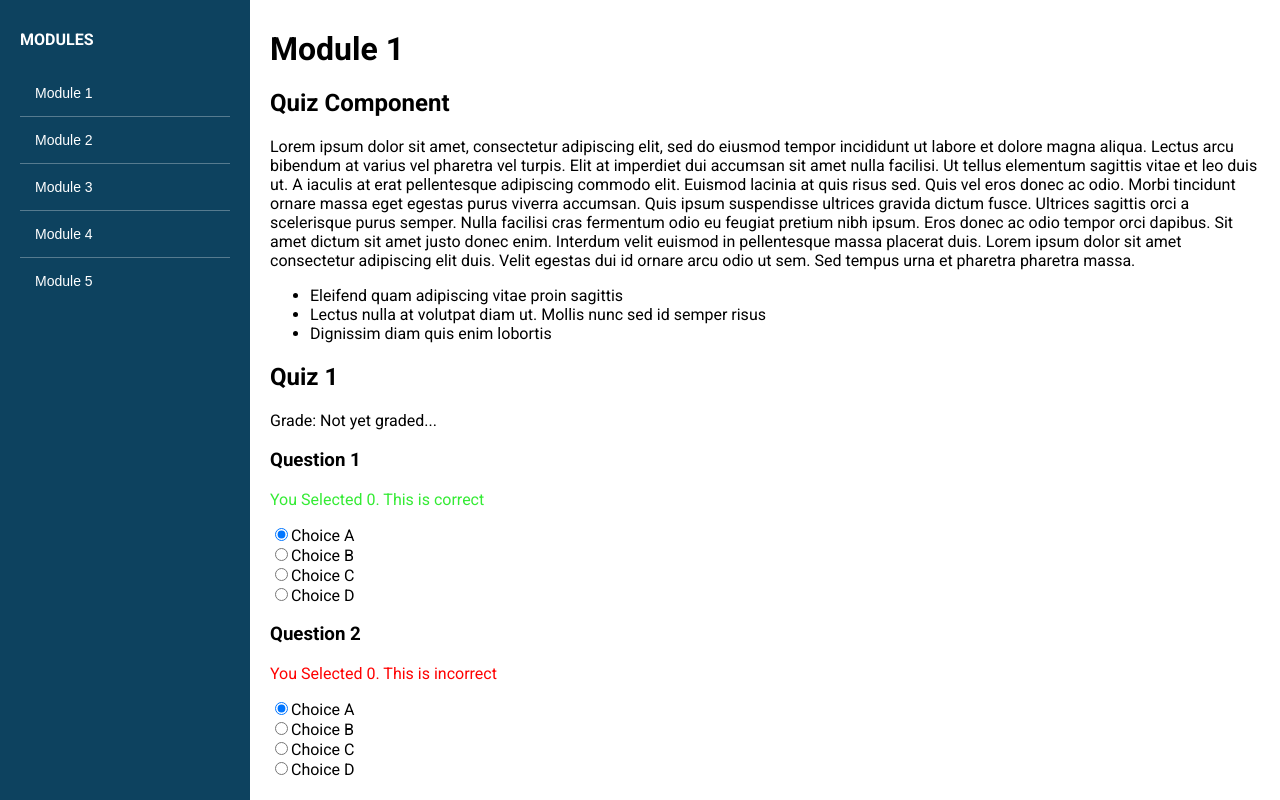
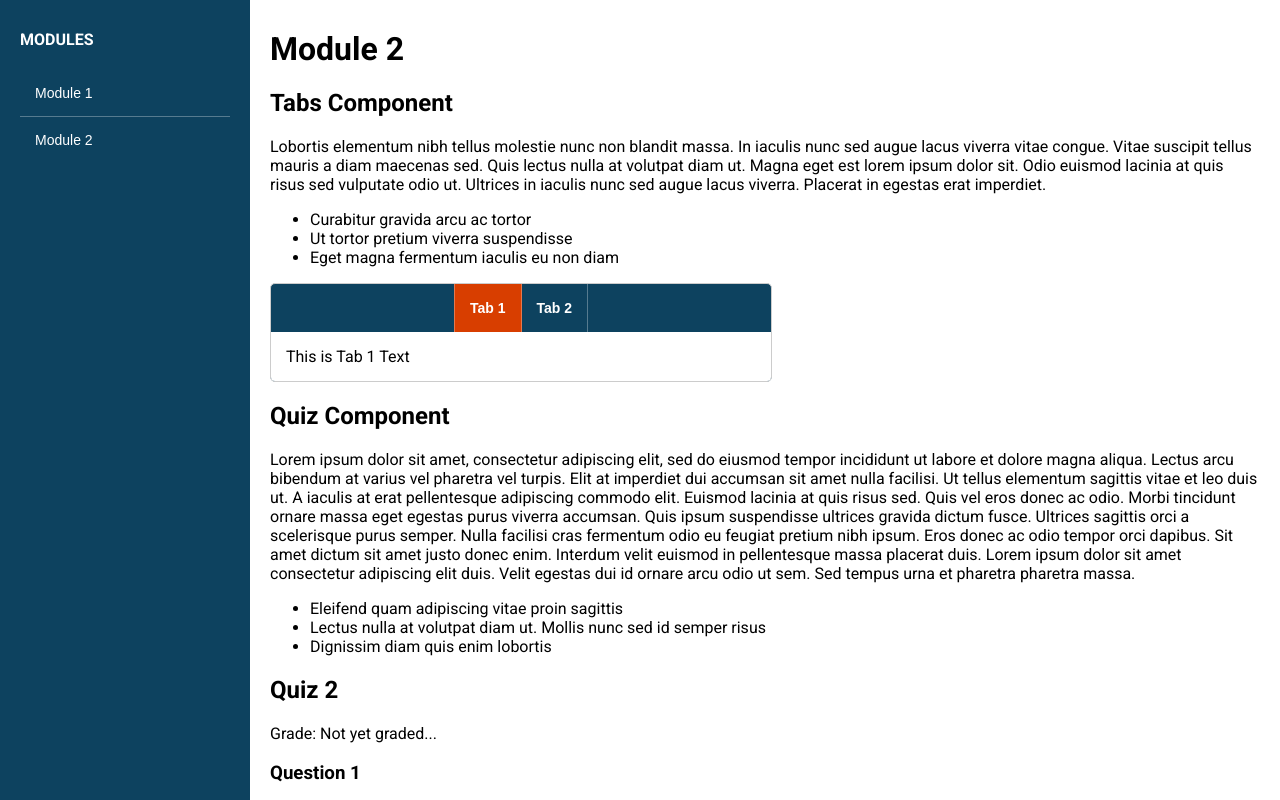
Before and after one commit to bressler1995/CourseBridge, a React (Vite) app: page / in a window 1280 px wide. Both pictures are taken after a click on the button "Module 2". Built offline with nearby package versions, Linux system fonts and the light colour scheme.

Commit message:
Add basic state based navigation to the app
We will probably want some actual routing later so people can hyperlink to specific parts

```diff
--- a/src/App.jsx
+++ b/src/App.jsx
@@ -1,23 +1,30 @@
-import { useState } from 'react';
-import { Children } from 'react';
+import { useState, Children, createContext } from 'react';
 import './App.css';
 import Module1 from './Module1.mdx';
+import Module2 from './Module2.mdx';
 import Sidebar from './components/Sidebar/Sidebar';
 import NavItem from './components/Sidebar/NavItem';
 
 function App() {
 
+  const [navState, setNavState] = useState(0);
+
+  const checkNav = (e) => {
+    let curIndex = +e.currentTarget.dataset.index;
+
+    setNavState(curIndex);
+  }
+
   return (
     <div className='os101App'>
       <Sidebar>
-        <NavItem title='Module 1' />
-        <NavItem title='Module 2' />
-        <NavItem title='Module 3' />
-        <NavItem title='Module 4' />
-        <NavItem title='Module 5' />
+        <NavItem title='Module 1' index={0} handleNav={checkNav} />
+        <NavItem title='Module 2' index={1} handleNav={checkNav} />
       </Sidebar>
       <div className="os101Content">
-        <Module1 />
+        {
+          navState == 0 ? <Module1 /> : navState == 1 ? <Module2 /> : <Module1 />
+        }
       </div>
     </div>
   )
--- /dev/null
+++ b/src/Module2.mdx
@@ -0,0 +1,55 @@
+import Quiz from './components/Quiz/Quiz.jsx';
+import Question from './components/Quiz/Question.jsx';
+import Choice from './components/Quiz/Choice.jsx';
+import Tabs from './components/Tabs/Tabs.jsx';
+import Tab from './components/Tabs/Tab.jsx';
+
+# Module 2
+
+## Tabs Component
+
+Lobortis elementum nibh tellus molestie nunc non blandit massa. In iaculis nunc sed augue lacus viverra vitae congue. Vitae suscipit tellus mauris a diam maecenas sed. Quis lectus nulla at volutpat diam ut. Magna eget est lorem ipsum dolor sit. Odio euismod lacinia at quis risus sed vulputate odio ut. Ultrices in iaculis nunc sed augue lacus viverra. Placerat in egestas erat imperdiet.
+
+- Curabitur gravida arcu ac tortor
+- Ut tortor pretium viverra suspendisse
+- Eget magna fermentum iaculis eu non diam
+
+<Tabs activeIndex="0">
+    <Tab index='0' title="Tab 1" description='This is Tab 1 Text' />
+    <Tab index='1' title="Tab 2" description='This is some other Tab 2 Text' />
+</Tabs>
+
+## Quiz Component
+
+Lorem ipsum dolor sit amet, consectetur adipiscing elit, sed do eiusmod tempor incididunt ut labore et dolore magna aliqua. Lectus arcu bibendum at varius vel pharetra vel turpis. Elit at imperdiet dui accumsan sit amet nulla facilisi. Ut tellus elementum sagittis vitae et leo duis ut. A iaculis at erat pellentesque adipiscing commodo elit. Euismod lacinia at quis risus sed. Quis vel eros donec ac odio. Morbi tincidunt ornare massa eget egestas purus viverra accumsan. Quis ipsum suspendisse ultrices gravida dictum fusce. Ultrices sagittis orci a scelerisque purus semper. Nulla facilisi cras fermentum odio eu feugiat pretium nibh ipsum. Eros donec ac odio tempor orci dapibus. Sit amet dictum sit amet justo donec enim. Interdum velit euismod in pellentesque massa placerat duis. Lorem ipsum dolor sit amet consectetur adipiscing elit duis. Velit egestas dui id ornare arcu odio ut sem. Sed tempus urna et pharetra pharetra massa.
+
+- Eleifend quam adipiscing vitae proin sagittis
+- Lectus nulla at volutpat diam ut. Mollis nunc sed id semper risus
+- Dignissim diam quis enim lobortis
+
+<Quiz title='Quiz 2'>
+    <Question index="0" title="Question 1" answerIndex="0">
+        <Choice index="0" title="Choice A" />
+        <Choice index="1" title="Choice B" />
+        <Choice index="2" title="Choice C" />
+        <Choice index="3" title="Choice D" />
+    </Question>
+    <Question index="1" title="Question 2" answerIndex="1">
+        <Choice index="0" title="Choice A" />
+        <Choice index="1" title="Choice B" />
+        <Choice index="2" title="Choice C" />
+        <Choice index="3" title="Choice D" />
+    </Question>
+    <Question index="2" title="Question 3" answerIndex="2">
+        <Choice index="0" title="Choice A" />
+        <Choice index="1" title="Choice B" />
+        <Choice index="2" title="Choice C" />
+        <Choice index="3" title="Choice D" />
+    </Question>
+    <Question index="3" title="Question 4" answerIndex="3">
+        <Choice index="0" title="Choice A" />
+        <Choice index="1" title="Choice B" />
+        <Choice index="2" title="Choice C" />
+        <Choice index="3" title="Choice D" />
+    </Question>
+</Quiz>
--- a/src/components/Quiz/Quiz.jsx
+++ b/src/components/Quiz/Quiz.jsx
@@ -1,6 +1,5 @@
 import PropTypes from 'prop-types';
-import { useState, createContext } from 'react';
-import { Children } from 'react';
+import { useState, Children, createContext } from 'react';
 import './Quiz.css';
 
 export const UserContext = createContext();
--- a/src/components/Sidebar/NavItem.jsx
+++ b/src/components/Sidebar/NavItem.jsx
@@ -1,9 +1,7 @@
-import { useState } from 'react';
-
-function App({title = 'Nav Item'}) {
+function App({title = 'Nav Item', index = 0, handleNav}) {
 
   return (
-    <button className='navItem'>{title}</button>
+    <button className='navItem' onClick={handleNav} data-index={index}>{title}</button>
   )
 }
 
--- a/src/components/Sidebar/Sidebar.css
+++ b/src/components/Sidebar/Sidebar.css
@@ -9,6 +9,7 @@
     padding: 15px;
     text-align: left;
     font-size: 14px;
+    cursor: pointer;
 }
 
 .os101Sidebar .navItem:hover {
```
